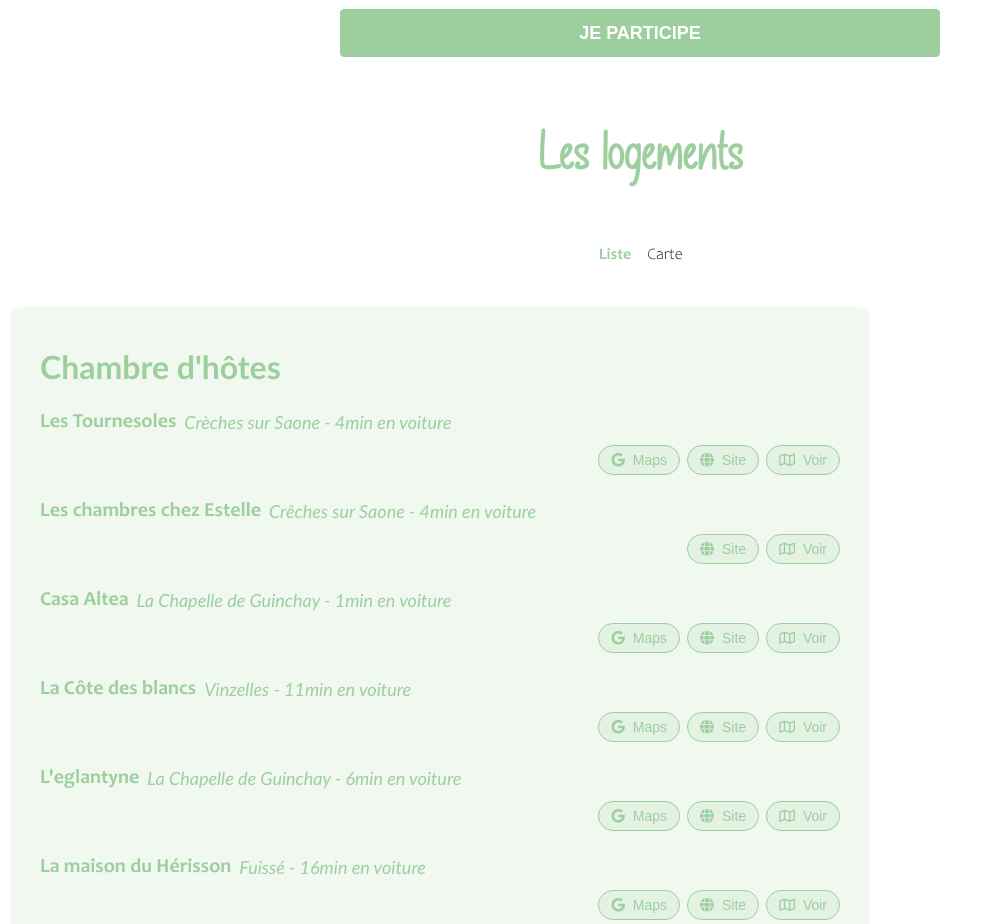
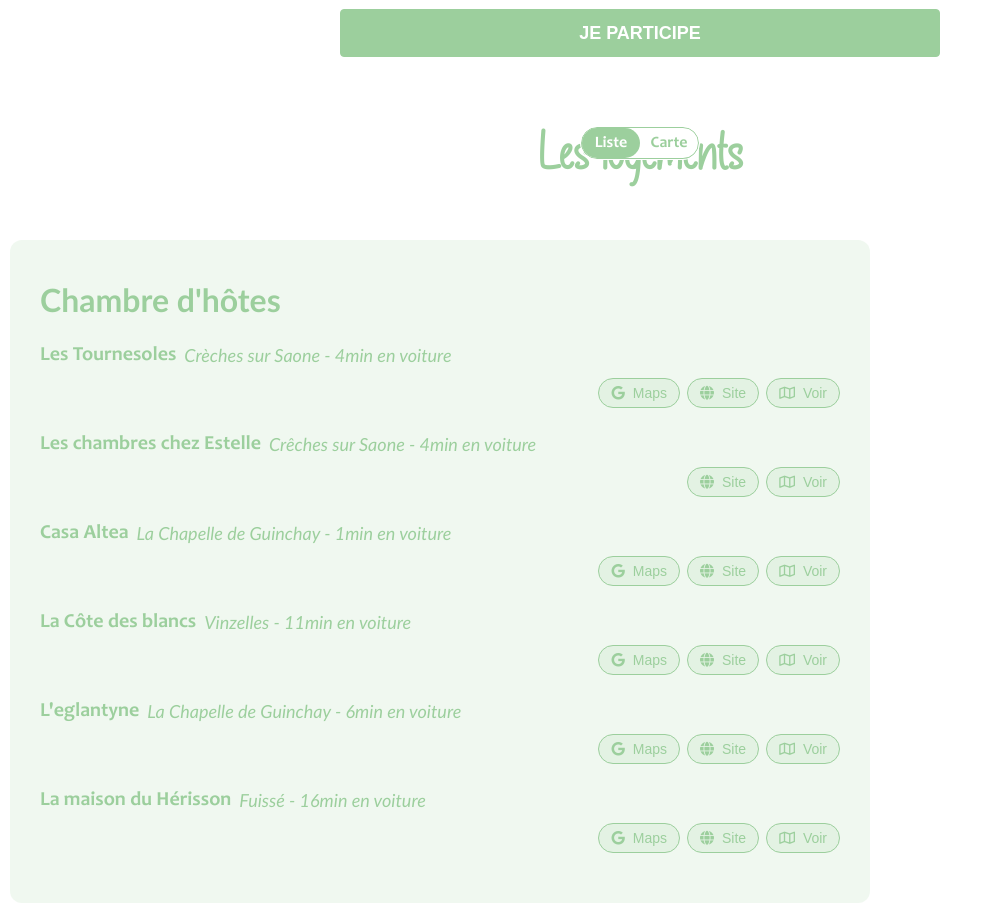
Before and after one commit to corentingiraud/mariage-rems-moms, a SvelteKit app: page / in a window 1280 px wide. Shown: the part 4680-5604 px from the top of the page, without its empty margins (0-993 px from the left). Built offline with nearby package versions, Linux system fonts and the light colour scheme.

Commit message:
Sticky switcher

```diff
--- a/src/routes/main/logements/logements.svelte
+++ b/src/routes/main/logements/logements.svelte
@@ -1,5 +1,4 @@
 <script lang="ts">
-	import { fly } from "svelte/transition";
 	import LogementsList from "./list/logements-list.svelte";
 	import LogementMap from "./map/logement-map.svelte";
 	import ViewSwitcher from "./switcher/view-switcher.svelte";
@@ -14,19 +13,18 @@
 	];
 
 	let activeViewId = get(currentViewId);
-	currentViewId.subscribe((newViewId) => (activeViewId = newViewId));
+	currentViewId.subscribe((newViewId) => {
+		activeViewId = newViewId;
+	});
 	let state = 1;
 	let slideWrapper: HTMLElement;
 	let anim: { in: number; out: number };
-	let marginBottom = 100;
 
 	$: currentView = views[activeViewId - 1];
 	$: if (slideWrapper) {
 		animController();
 		state = activeViewId;
 	}
-
-	$: marginBottom = slideWrapper ? slideWrapper.offsetHeight + 120 : marginBottom;
 
 	function animController() {
 		if (activeViewId == state) return;
@@ -43,30 +41,17 @@
 
 <div class="slide-container" id={PAGE_IDS.LOGEMENTS}>
 	<h1 class="page-title">Les logements</h1>
-	<ViewSwitcher {views} {marginBottom} />
 	{#key currentView.id}
-		<div
-			bind:this={slideWrapper}
-			in:fly={{ x: anim.in, duration: 500 }}
-			out:fly={{ x: anim.out, duration: 500 }}
-			class="slide"
-		>
+		<div bind:this={slideWrapper} class="slide">
 			<svelte:component this={currentView.content}></svelte:component>
 		</div>
 	{/key}
+	<ViewSwitcher {views} />
 </div>
 
 <style lang="scss">
 	.slide-container {
-		overflow: hidden;
 		position: relative;
-	}
-
-	.slide {
-		position: absolute;
-		top: 160px;
-		left: 0;
-		right: 0;
-		overflow: hidden;
+		margin-bottom: 50px;
 	}
 </style>
--- a/src/routes/main/logements/switcher/switcher-item.svelte
+++ b/src/routes/main/logements/switcher/switcher-item.svelte
@@ -2,23 +2,34 @@
 	export let label: string, isActive: boolean;
 </script>
 
-<li class:active={isActive}>
+<div class:active={isActive}>
 	<span on:click>
 		{label}
 	</span>
-</li>
+</div>
 
 <style lang="scss">
-	li {
+	div {
 		width: 50px;
 		height: 30px;
 		display: flex;
+		border-radius: 20px;
 		justify-content: center;
 		align-items: center;
+		padding-right: 4px;
+		padding-left: 4px;
 	}
 
-	li.active > span {
+	span {
 		color: $green;
 		font-weight: 500;
 	}
+
+	div.active {
+		background-color: $green;
+	}
+
+	div.active > span {
+		color: $white;
+	}
 </style>
--- a/src/routes/main/logements/switcher/view-switcher.svelte
+++ b/src/routes/main/logements/switcher/view-switcher.svelte
@@ -4,15 +4,15 @@
 	import type { LogementView } from "../utils";
 	import SwitcherItem from "./switcher-item.svelte";
 
-	export let marginBottom: number;
 	export let views: LogementView[];
 
 	let activeViewId: number = get(currentViewId);
 	currentViewId.subscribe((newViewId) => (activeViewId = newViewId));
 </script>
 
-<ul style="--margin-bottom: {marginBottom}px">
-	{#each views as { id, label }, i}
+<div class="sticky-switch__container">
+	<div class="sticky-switch">
+		{#each views as { id, label }}
 			<SwitcherItem
 				{label}
 				isActive={activeViewId === id}
@@ -21,17 +21,28 @@
 				}}
 			></SwitcherItem>
 		{/each}
-</ul>
+	</div>
+</div>
+<div class="sticky-wrapper"></div>
 
 <style lang="scss">
-	ul {
+	.sticky-switch {
+		&__container {
 			display: flex;
 			justify-content: center;
-		list-style: none;
 			margin: 0;
 			padding: 0;
-		margin-bottom: var(--margin-bottom);
 			transition: margin 500ms ease-in-out;
+			bottom: 5%;
 			position: sticky;
 		}
+
+		width: fit-content;
+		display: flex;
+		align-items: center;
+		background-color: $white;
+		border-radius: 20px;
+		border: 1px solid $green;
+		outline: 1px solid $white;
+	}
 </style>
```
Lines whose indentation alone changed are shown as unchanged.
